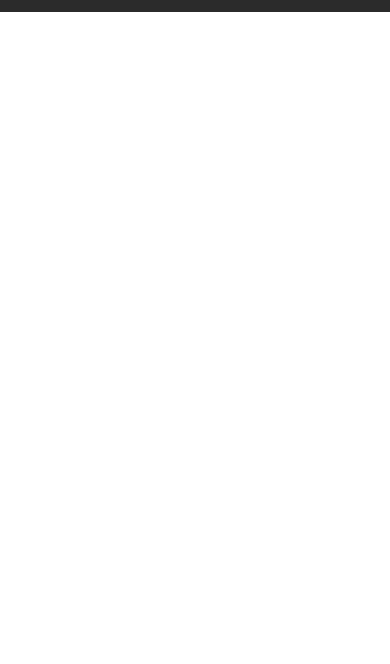
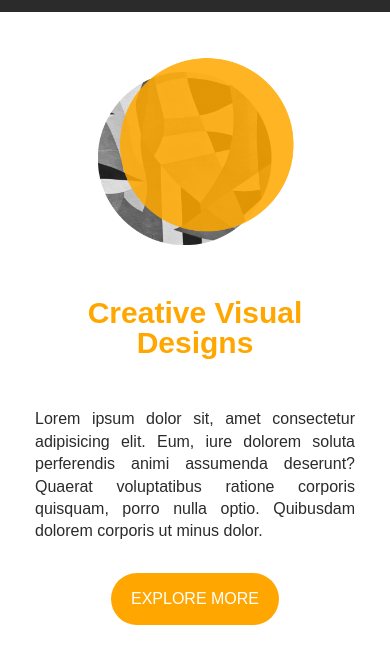
Before and after one commit to KureijiKaela/Basic-CVD, a plain HTML site: page index.html in a window 390 px wide. Shown: the part 88-752 px from the top of the page. Drawn offline with Linux system fonts and the light colour scheme.

Commit message:
banner 100%

```diff
--- a/index.html
+++ b/index.html
@@ -31,6 +31,19 @@
             </div>
         </div>
     </header>
+ <section class="banner">
+    <div class="container">
+        <div class="banner__wrapper">
+            <div class="banner__text">
+            <h1>Creative Visual Designs</h1>
+            <p>Lorem ipsum dolor sit, amet consectetur adipisicing elit. Eum, iure dolorem soluta perferendis animi assumenda deserunt? Quaerat voluptatibus ratione corporis quisquam, porro nulla optio. Quibusdam dolorem corporis ut minus dolor.
+            </p>
+            <a href="" class="btn bg--primary">EXPLORE MORE</a>
+        </div>
+        <img src="/img/Hero.png" alt="">
+        </div>
+    </div>
+ </section>
     <script src="/script.js"></script>
 </body>
 </html>
--- a/style.css
+++ b/style.css
@@ -220,3 +220,74 @@ gap: 2rem;
 
   }
   }
+  /* Banner */
+  .banner{
+    padding-top:13rem;
+    padding: bottom 5rem;
+    background: #ffffffff;
+  }
+  .banner .banner__wrapper{
+    display:grid;
+    grid-template-columns: 1fr 1fr;
+    align-items:center;
+    gap:5rem;
+
+  }
+  .banner .banner__text h1{
+    font-size: 10rem;
+    font-weight: 800;
+    color:#ffa700;
+    line-height: 1;
+  }
+  .banner .banner__text p{
+    margin-top: 5rem;
+    margin-bottom: 3rem;
+    text-align: justify;
+
+  }
+  @media screen and (max-width:500px){
+    .banner {
+      padding-left: 2rem;
+      padding-right: 2rem;
+    }
+    .banner .banner__wrapper{
+      display: grid;
+      grid-template-columns: 1fr;
+
+    }
+    .banner .banner__text{
+      order: 2;
+    }
+    .banner .banner__text h1{
+      font-size: 3rem;
+      text-align: center;
+
+    }
+    .banner .banner__text a{
+      display:flex;
+      width: fit-content;
+      margin: 0 auto;
+    }
+    .banner img {
+      width: 20rem;
+      margin: 0 auto;
+    }
+
+  }
+  /* repeatable patterns */
+  .btn{
+    display: inline-block;
+    padding: 1.5rem 2rem;
+    border-radius:5rem;
+    color: #ffffffff;
+
+  }
+  .btn:hover{
+    scale:1.1;
+
+  }
+
+  .btn.bg--primary{
+  background: #ffa700;
+
+  }
```
